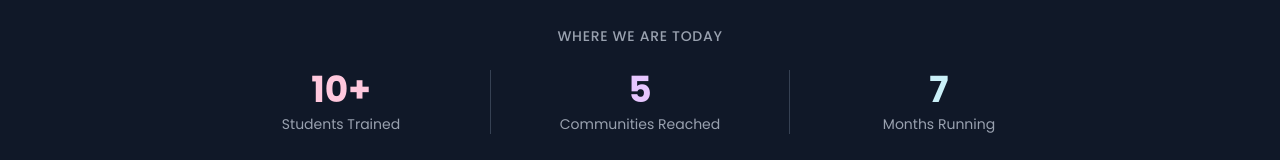
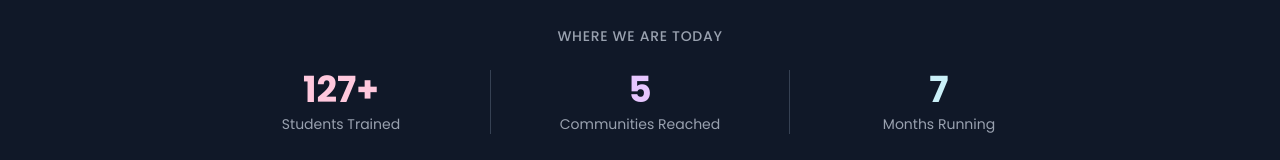
Before and after one commit to LesediSiyaya/Lesedinovatechhubwebsite, a React (Vite) app: page /impact in a window 1280 px wide. Shown: the part 346-506 px from the top of the page. Built offline with nearby package versions, Linux system fonts and the light colour scheme.

Commit message:
rebrand: NovaTech Hub → NovaTech Ignite

```diff
--- a/src/app/pages/Impact.tsx
+++ b/src/app/pages/Impact.tsx
@@ -3,7 +3,7 @@ import { Users, Heart, Target, Lightbulb } from 'lucide-react';
 import { useSEO } from '../components/useSEO';
 
 export default function Impact() {
-  useSEO({ title: 'Our Impact – Transforming Youth Through Technology', description: `See the real impact NovaTech Hub is making in rural South Africa — youth empowered, communities connected, and futures shaped through technology education.`, path: '/impact' });
+  useSEO({ title: 'Our Impact – Transforming Youth Through Technology', description: `See the real impact NovaTech Ignite is making in rural South Africa — youth empowered, communities connected, and futures shaped through technology education.`, path: '/impact' });
 
   return (
     <div>
@@ -26,7 +26,7 @@ export default function Impact() {
           <p className="text-center text-gray-400 text-sm mb-6 uppercase tracking-wider font-medium">Where We Are Today</p>
           <div className="flex items-center justify-center gap-0 divide-x divide-gray-700">
             <div className="flex-1 text-center px-4">
-              <p className="text-3xl sm:text-4xl font-bold text-[#ffc8dd]">10+</p>
+              <p className="text-3xl sm:text-4xl font-bold text-[#ffc8dd]">127+</p>
               <p className="text-gray-400 text-xs sm:text-sm mt-1">Students Trained</p>
             </div>
             <div className="flex-1 text-center px-4">
```
